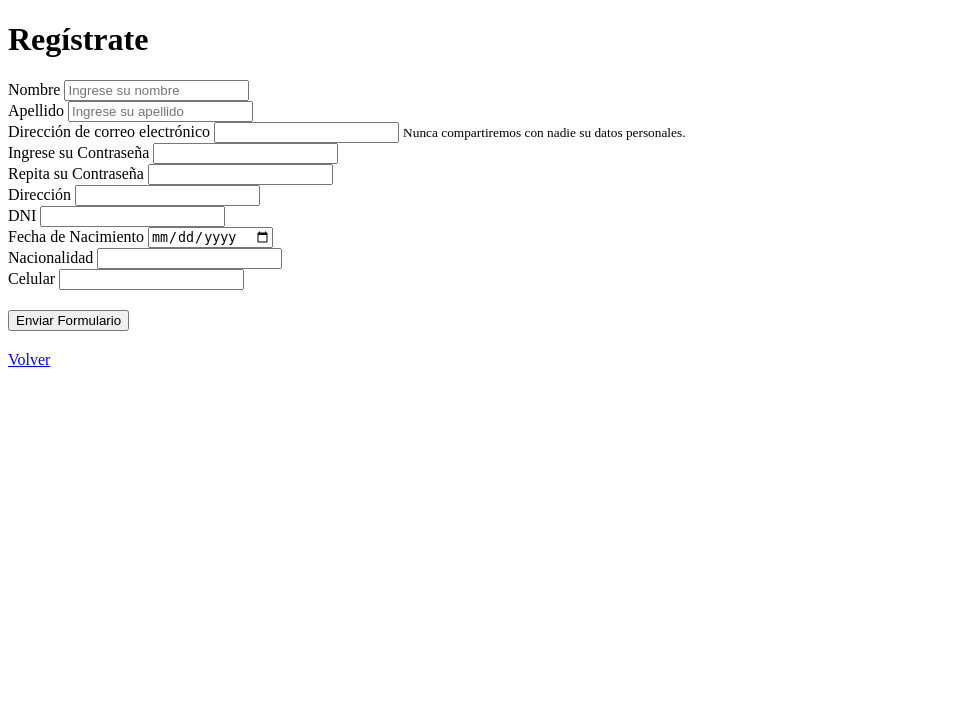
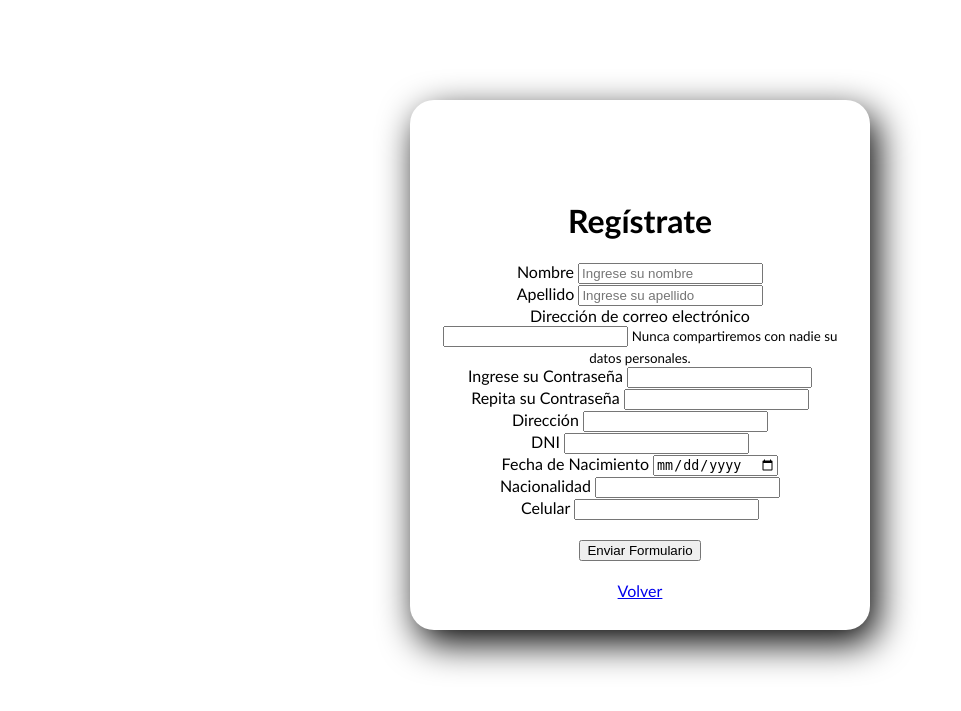
Before and after one commit to JerePrograma/VoyageHub, a Spring Boot app: page /cliente/registrar in a window 1280 px wide. Shown: the top 711 px of the page, without its empty margins (0-961 px from the left). Run offline with Spring Boot 4, Linux system fonts and the light colour scheme; some of the project's set-up classes (security, data sources, template engines, error pages and the like) are left out, and stand-ins take their place.

Commit message:
Separado el css de las imagenes en carpeta, formulario de registrar clientes centrado

```diff
--- a/VoyageHub/src/main/java/ar/com/voyagehub/voyagehub/SeguridadWeb.java
+++ b/VoyageHub/src/main/java/ar/com/voyagehub/voyagehub/SeguridadWeb.java
@@ -40,7 +40,7 @@ public class SeguridadWeb {
                         .requestMatchers("/cliente/**").hasRole("CLIENTE")
                         .requestMatchers("/empleado/**").hasRole("EMPLEADO")
                         .requestMatchers("/admin/**").hasRole("ADMIN")
-                        .requestMatchers("/css/**", "/js/**", "/img/**").permitAll()
+                        .requestMatchers("/css/**", "/js/**", "/img/**",  "/**").permitAll()
                         .anyRequest().authenticated()
                 )
                 .formLogin(form -> form
--- /dev/null
+++ b/VoyageHub/src/main/resources/static/css/cliente-registrar.css
@@ -0,0 +1,11 @@
+.formulario {
+width: 400px;
+  padding: 30px;
+  margin: auto;
+  margin-top: 100px;
+  border-radius: 4px;
+  font-family: "calibri";
+  box-shadow: 7px 13px 37px #000;
+  padding-top: 5em;
+  text-align: center;
+}
--- a/VoyageHub/src/main/resources/static/style.css
+++ b/VoyageHub/src/main/resources/static/css/style.css
@@ -7,7 +7,8 @@
 .principal{
     display: flex;
     flex-direction: column;
-    background: url(dd92a3cc7229cafc9841e159b679d3e7.jpeg);
+    background: url(../images/dd92a3cc7229cafc9841e159b679d3e7.jpeg);
+    background-size: cover;
     padding-top: 5%;
     padding-bottom: 10%;
 
--- a/VoyageHub/src/main/resources/templates/cliente_form.html
+++ b/VoyageHub/src/main/resources/templates/cliente_form.html
@@ -1,8 +1,9 @@
 <!DOCTYPE html>
-<html lang="en">
+<html xmlns:th="http://www.thymeleaf.org" xmlns="http://www.w3.org/1999/xhtml">
 <head>
     <meta charset="UTF-8"/>
     <meta name="viewport" content="width=device-width, initial-scale=1.0"/>
+    <link rel="stylesheet" th:href="@{/css/cliente-registrar.css}">
     <title>Registro de Usuario</title>
 </head>
 <body>
--- a/VoyageHub/src/main/resources/templates/index.html
+++ b/VoyageHub/src/main/resources/templates/index.html
@@ -11,7 +11,7 @@
     />
     <!-- Asegúrate de que la ruta a los archivos estáticos sea relativa al directorio 'static' -->
     <!--"/VoyageHub/src/main/resources/static/style.css"-->
-    <link rel="stylesheet" href="/VoyageHub/src/main/resources/static/style.css">
+    <link rel="stylesheet" th:href="@{/css/style.css}">
     <title>Agencia</title>
   </head>
   <body>
@@ -21,8 +21,8 @@
         <li>La Agencia</li>
         <li>Paquetes</li>
         <li>Promociones</li>
-        <li><a href="/VoyageHub/src/main/resources/templates/cliente_form.html">Registrate</a></li>
-        <li><a href="/VoyageHub/src/main/resources/templates/login.html">Login</a></li>
+        <li><a th:href="@{/cliente/registrar}">Registrate</a></li>
+        <li><a th:href="@{/login}">Login</a></li>
       </ul>
     </header>
     <main>
--- a/VoyageHub/src/main/resources/templates/login.html
+++ b/VoyageHub/src/main/resources/templates/login.html
@@ -3,7 +3,7 @@
 <head>
     <title>voyagehub.com.ar - Login</title>
 </head>
-<link rel="stylesheet" href="style.css">
+<link rel="stylesheet" th:href="@{/css/cliente-registrar}">
 <head></head>
 
 <body>
```
Also changed, not shown: VoyageHub/src/main/resources/static/css/login.css (added), VoyageHub/src/main/resources/static/images/1.jpg (renamed from VoyageHub/src/main/resources/static/1.jpg), VoyageHub/src/main/resources/static/images/2.jpeg (renamed from VoyageHub/src/main/resources/static/2.jpeg), VoyageHub/src/main/resources/static/images/3.jpeg (renamed from VoyageHub/src/main/resources/static/3.jpeg), VoyageHub/src/main/resources/static/images/4.webp (renamed from VoyageHub/src/main/resources/static/4.webp), VoyageHub/src/main/resources/static/images/5.avif (renamed from VoyageHub/src/main/resources/static/5.avif), VoyageHub/src/main/resources/static/images/b1f90fc0d621e76e411fbb7b531f0059eab9071384b5cc2ce6b01930be2a.webp (renamed from VoyageHub/src/main/resources/static/b1f90fc0d621e76e411fbb7b531f0059eab9071384b5cc2ce6b01930be2a.webp), VoyageHub/src/main/resources/static/images/dd92a3cc7229cafc9841e159b679d3e7.jpeg (renamed from VoyageHub/src/main/resources/static/dd92a3cc7229cafc9841e159b679d3e7.jpeg).
